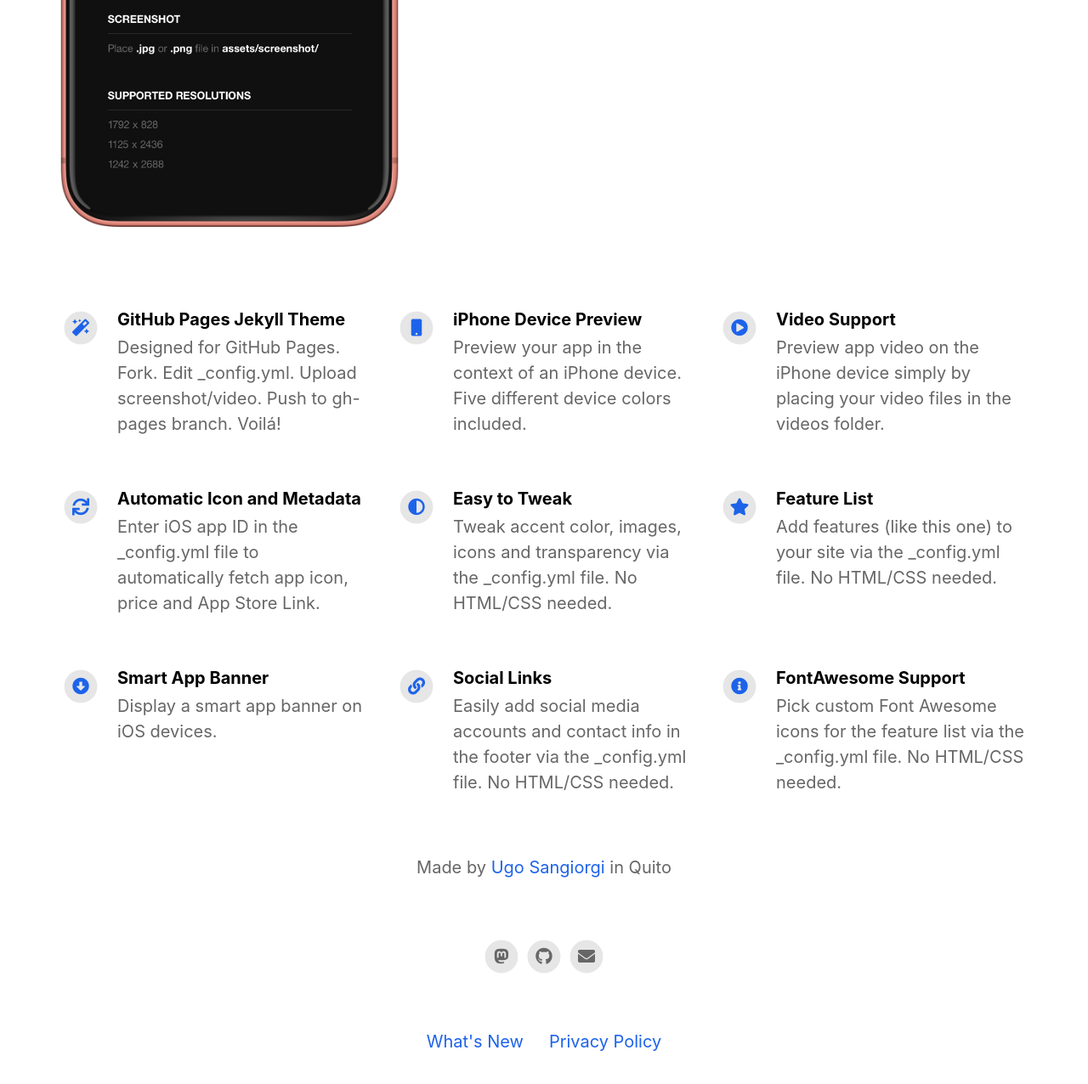
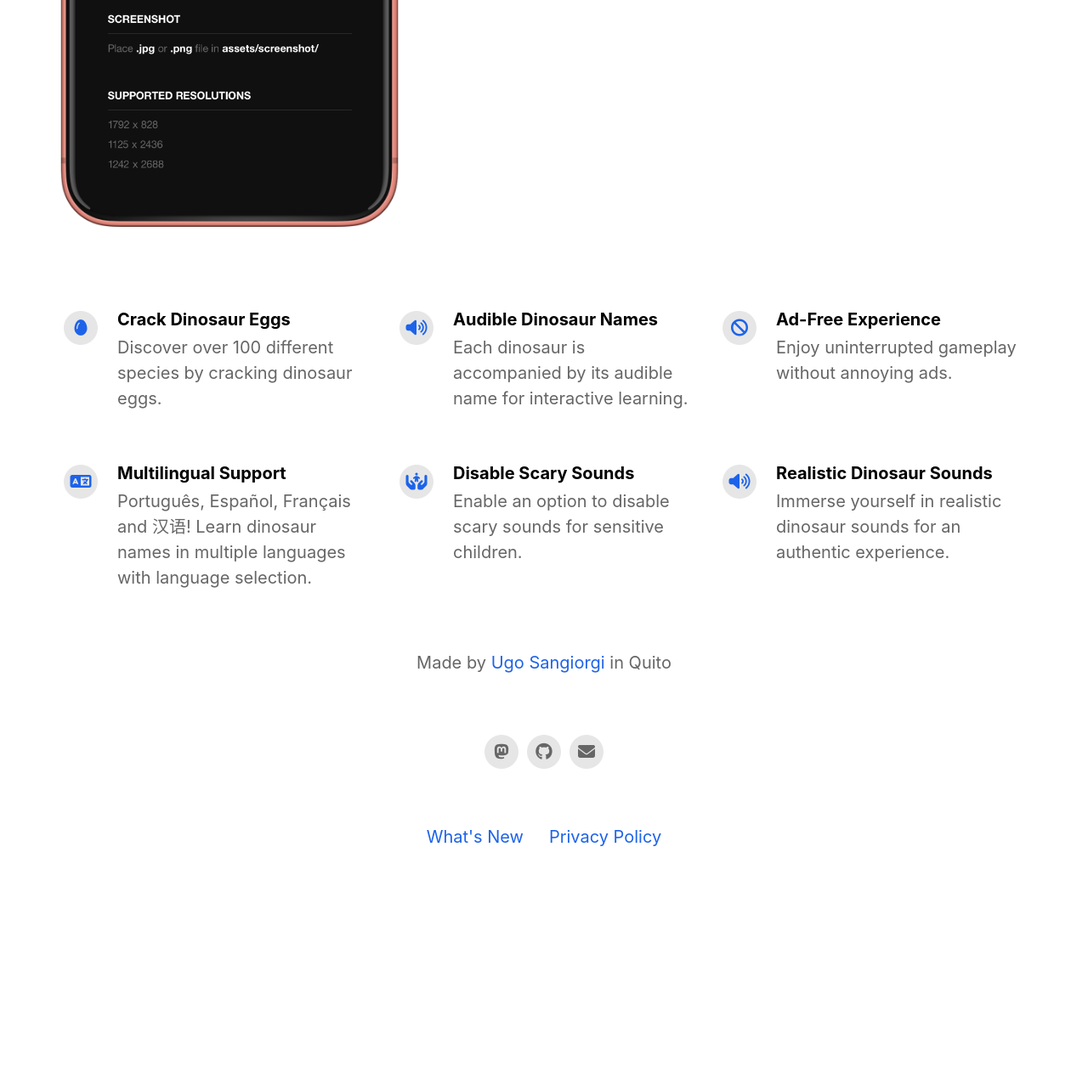
Before and after one commit to ugosan/dirosaurios-landing, a Jekyll site: the page built from index.html, in a window 1280 px wide and 1400 px high, scrolled down 624 px, cut to the strip 94-1370 px from the top of the window. Shown: the whole strip at 85% size. Built offline with Jekyll 4.4.1, drawn with Linux system fonts in a browser that asks for light colours; nearby versions of some CDN libraries; after the commit the page ends 1783 px from its top, so only the background shows below that.

Commit message:
new fontawesome

```diff
--- a/_config.yml
+++ b/_config.yml
@@ -28,48 +28,32 @@
 youtube_username:
 mastodon_link: https://mastodon.social/@ugosan
 
+features:
+  - title: Crack Dinosaur Eggs
+    description: Discover over 100 different species by cracking dinosaur eggs.
+    fontawesome_icon_name: egg
 
-# Feature List                            Edit, add or remove features to be presented.
-features:
-  - title: GitHub Pages Jekyll Theme
-    description: Designed for GitHub Pages. Fork. Edit _config.yml. Upload screenshot/video. Push to gh-pages branch. Voilá!
-    fontawesome_icon_name: magic
+  - title: Audible Dinosaur Names
+    description: Each dinosaur is accompanied by its audible name for interactive learning.
+    fontawesome_icon_name: volume-up
 
-  - title: iPhone Device Preview
-    description: Preview your app in the context of an iPhone device. Five different device colors included.
-    fontawesome_icon_name: mobile
+  - title: Ad-Free Experience
+    description: Enjoy uninterrupted gameplay without annoying ads.
+    fontawesome_icon_name: ban
 
-  - title: Video Support
-    description: Preview app video on the iPhone device simply by placing your video files in the videos folder.
-    fontawesome_icon_name: play-circle
+  - title: Multilingual Support
+    description: Português, Español, Français and 汉语! Learn dinosaur names in multiple languages with language selection.
+    fontawesome_icon_name: language
 
-  - title: Automatic Icon and Metadata
-    description: Enter iOS app ID in the _config.yml file to automatically fetch app icon, price and App Store Link.
-    fontawesome_icon_name: sync
+  - title: Disable Scary Sounds
+    description: Enable an option to disable scary sounds for sensitive children.
+    fontawesome_icon_name: hands-holding-child
 
-  - title: Easy to Tweak
-    description: Tweak accent color, images, icons and transparency via the _config.yml file. No HTML/CSS needed.
-    fontawesome_icon_name: adjust
+  - title: Realistic Dinosaur Sounds
+    description: Immerse yourself in realistic dinosaur sounds for an authentic experience.
+    fontawesome_icon_name: volume-up
 
-  - title: Feature List
-    description: Add features (like this one) to your site via the _config.yml file. No HTML/CSS needed.
-    fontawesome_icon_name: star
 
-  - title: Smart App Banner
-    description: Display a smart app banner on iOS devices.
-    fontawesome_icon_name: arrow-alt-circle-down
-
-  - title: Social Links
-    description: Easily add social media accounts and contact info in the footer via the _config.yml file. No HTML/CSS needed.
-    fontawesome_icon_name: link
-
-  - title: FontAwesome Support
-    description: Pick custom Font Awesome icons for the feature list via the _config.yml file. No HTML/CSS needed.
-    fontawesome_icon_name: info-circle
-
-  - title: # New Feature Title
-    description: # New Feature Description
-    fontawesome_icon_name: # Enter Font Awesome icon name (e.g. star). Find icons on fontawesome.com/icons.
 
 # Theme Settings
 topbar_color: "#000000"
--- a/_includes/head.html
+++ b/_includes/head.html
@@ -14,6 +14,6 @@
 		<meta name="apple-itunes-app" content="app-id={{ site.ios_app_id }}">
 	{% endif %}
 
-	<link rel="stylesheet" href="https://use.fontawesome.com/releases/v5.6.3/css/all.css" integrity="sha384-UHRtZLI+pbxtHCWp1t77Bi1L4ZtiqrqD80Kn4Z8NTSRyMA2Fd33n5dQ8lWUE00s/" crossorigin="anonymous">
+	<link rel="stylesheet" href="https://use.fontawesome.com/releases/v6.5.1/css/all.css"  crossorigin="anonymous">
 	<link rel="stylesheet" href="{{ '/main.css' | relative_url }}">
 </head>
--- a/docker-compose.yml
+++ b/docker-compose.yml
@@ -7,4 +7,4 @@
         - '4000:4000'
         - '35729:35729'
     image: jekyll/jekyll:3
-    command: jekyll serve --incremental --livereload --force_polling
+    command: jekyll serve --incremental --watch --livereload --force_polling
```
